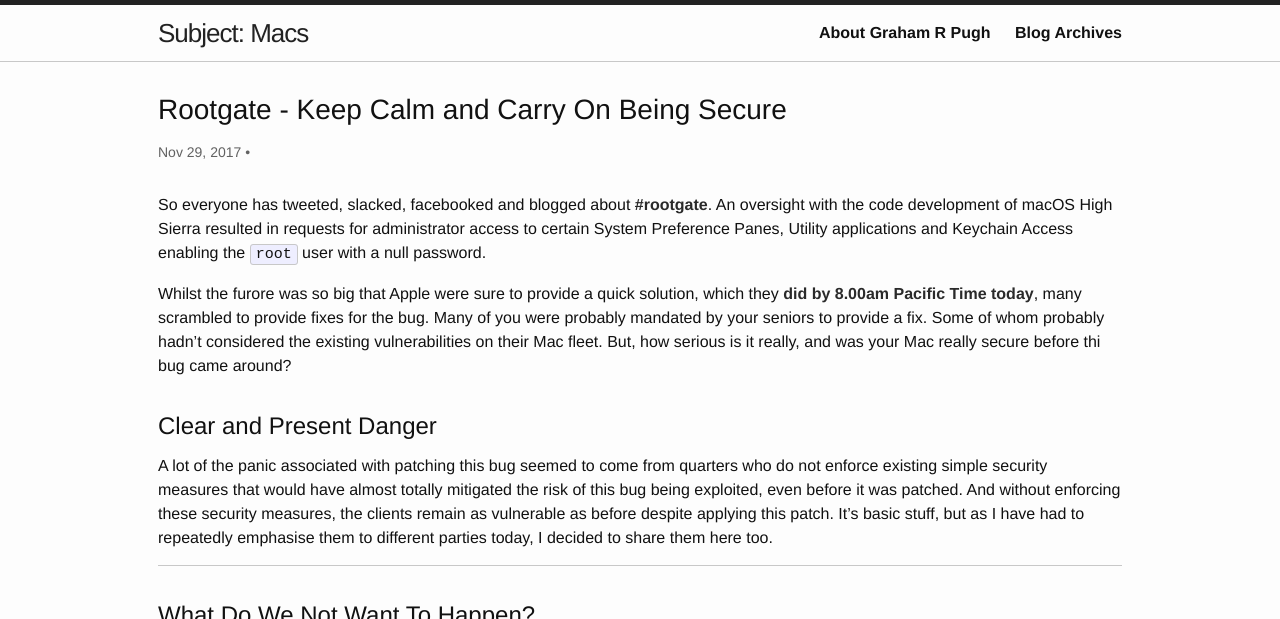
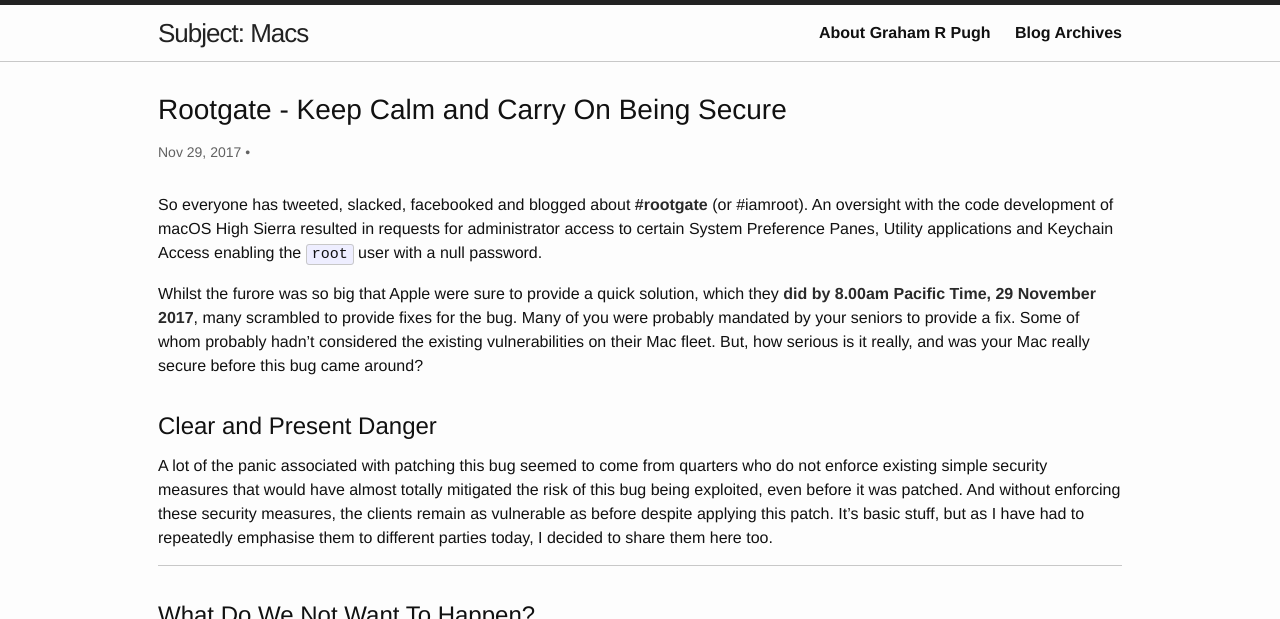
Before and after one commit to grahampugh/grahampugh.github.io, a Jekyll site: the page built from _posts/2017-11-29-Rootgate-remediation.md, in a window 1280 px wide and 900 px high, cut to the strip 0-619 px from the top of the window. Built offline with Jekyll 4.4.1, drawn with Linux system fonts in a browser that asks for light colours; comment, search, counter and statistics services are not loaded; some of the changed text lies outside the part shown.

Commit message:
updates to rootgate post

```diff
--- a/_posts/2017-11-29-Rootgate-remediation.md
+++ b/_posts/2017-11-29-Rootgate-remediation.md
@@ -4,9 +4,9 @@ title:  "Rootgate - Keep Calm and Carry On Being Secure"
 comments: true
 ---
 
-So everyone has tweeted, slacked, facebooked and blogged about [#rootgate][1]. An oversight with the code development of macOS High Sierra resulted in requests for administrator access to certain System Preference Panes, Utility applications and Keychain Access enabling the `root` user with a null password.
+So everyone has tweeted, slacked, facebooked and blogged about [#rootgate][1] (or #iamroot). An oversight with the code development of macOS High Sierra resulted in requests for administrator access to certain System Preference Panes, Utility applications and Keychain Access enabling the `root` user with a null password.
 
-Whilst the furore was so big that Apple were sure to provide a quick solution, which they [did by 8.00am Pacific Time today][2], many scrambled to provide fixes for the bug. Many of you were probably mandated by your seniors to provide a fix. Some of whom probably hadn't considered the existing vulnerabilities on their Mac fleet. But, how serious is it really, and was your Mac really secure before thi bug came around?
+Whilst the furore was so big that Apple were sure to provide a quick solution, which they [did by 8.00am Pacific Time, 29 November 2017][2], many scrambled to provide fixes for the bug. Many of you were probably mandated by your seniors to provide a fix. Some of whom probably hadn't considered the existing vulnerabilities on their Mac fleet. But, how serious is it really, and was your Mac really secure before this bug came around?
 
 
 Clear and Present Danger
```
Also changed, not shown: other parts of _posts/2017-11-29-Rootgate-remediation.md (+2 -2 lines).
